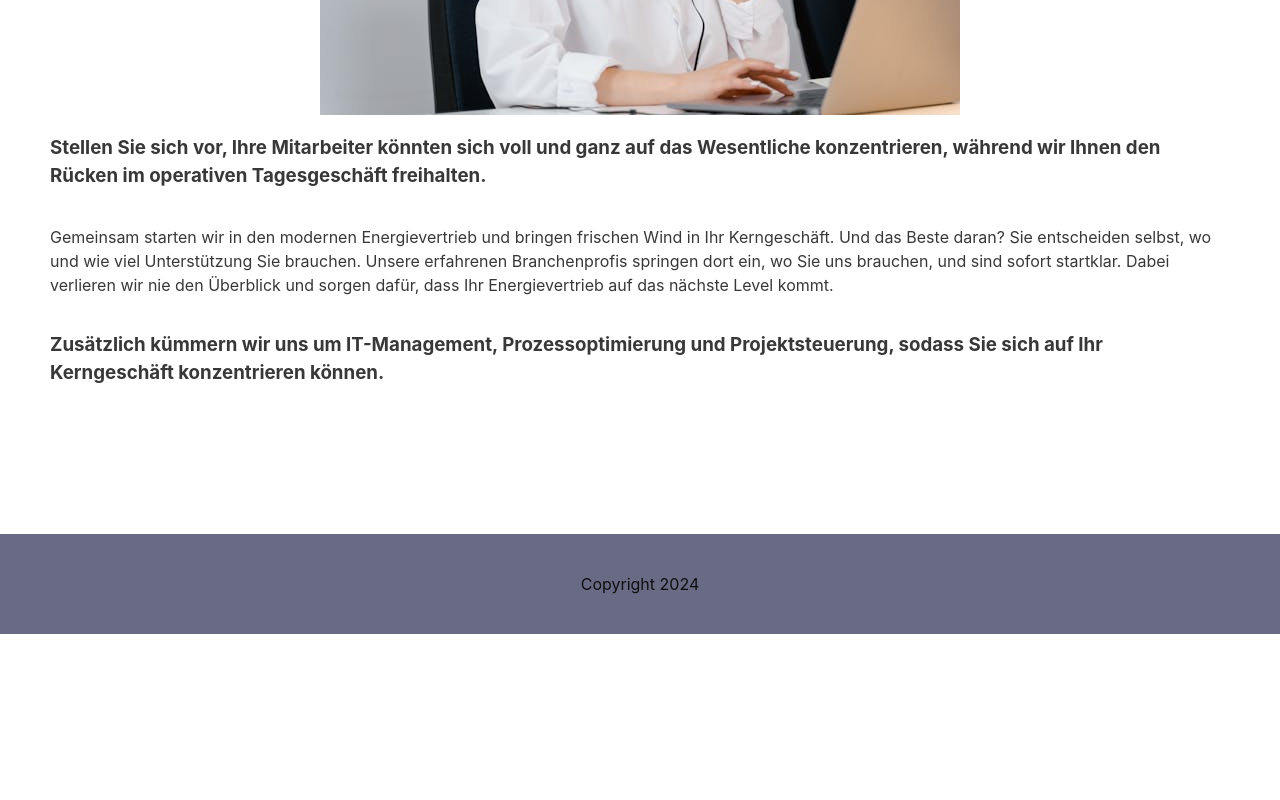
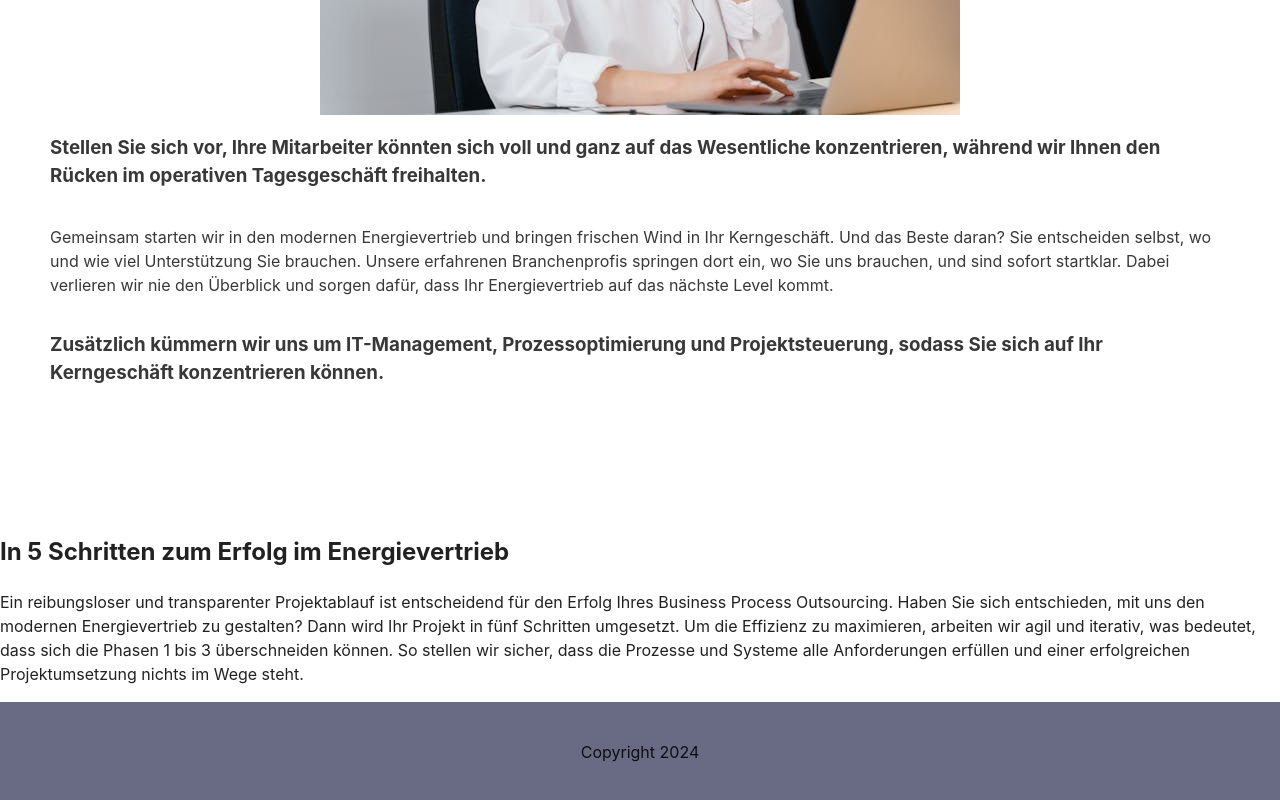
Before and after one commit to GladysSobrido/beratung, a React (Vite) app: page / in a window 1280 px wide. Shown: the part 1610-2410 px from the top of the page. Before the commit the page ends 2244 px from the top, so only its background shows below. Built offline with nearby package versions, Linux system fonts and the light colour scheme; no server answers.

Commit message:
some more content

```diff
--- a/global.css
+++ b/global.css
@@ -2,9 +2,7 @@
   font-family: Inter, system-ui, Avenir, Helvetica, Arial, sans-serif;
   line-height: 1.5;
   font-weight: 400;
-
   color-scheme: light dark;
-
   color: light-dark(rgba(0, 0, 0, 0.87), rgb(198, 198, 198));
 
   font-synthesis: none;
--- a/src/pages/Home.jsx
+++ b/src/pages/Home.jsx
@@ -43,6 +43,19 @@ export function Home() {
             können.
           </h3>
         </section>
+        <section>
+          <h2>In 5 Schritten zum Erfolg im Energievertrieb</h2>
+          <p>
+            Ein reibungsloser und transparenter Projektablauf ist entscheidend
+            für den Erfolg Ihres Business Process Outsourcing. Haben Sie sich
+            entschieden, mit uns den modernen Energievertrieb zu gestalten? Dann
+            wird Ihr Projekt in fünf Schritten umgesetzt. Um die Effizienz zu
+            maximieren, arbeiten wir agil und iterativ, was bedeutet, dass sich
+            die Phasen 1 bis 3 überschneiden können. So stellen wir sicher, dass
+            die Prozesse und Systeme alle Anforderungen erfüllen und einer
+            erfolgreichen Projektumsetzung nichts im Wege steht.
+          </p>
+        </section>
       </div>
     </>
   );
--- a/src/pages/Leistungen.jsx
+++ b/src/pages/Leistungen.jsx
@@ -28,6 +28,17 @@ export function Leistungen() {
           <li>Forderungsmanagement (Mahnwesen und Inkassobearbeitung)</li>
           <li>Marktprozesse</li>
         </ul>
+        <p>
+          Wenn Sie Ihr Unternehmen digital transformieren oder neue, innovative
+          Produktangebote auf den Markt bringen möchten, ist Business Process
+          Outsourcing der ideale Weg, um schneller und kosteneffizienter ans
+          Ziel zu gelangen. Besonders bei der Einführung neuer Energieprodukte
+          profitieren Sie von unseren strukturierten und skalierbaren
+          Dienstleistungen, die Ihnen helfen, große Fixkosten zu vermeiden und
+          die Flexibilität zu bewahren. Mit unserer Unterstützung können Sie
+          sich auf Ihre Kernkompetenzen fokussieren und gleichzeitig den
+          Vertrieb effektiv ausbauen – genau dann, wenn es darauf ankommt.
+        </p>
       </div>
     </>
   );
```
Also changed, not shown: notes.txt (added).
